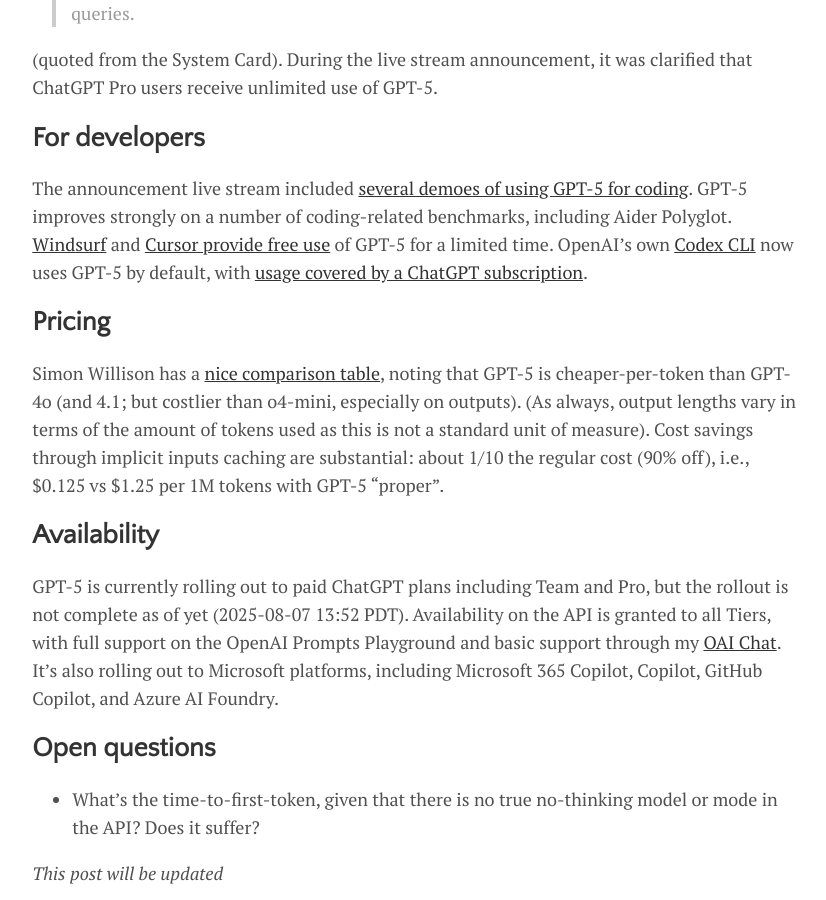
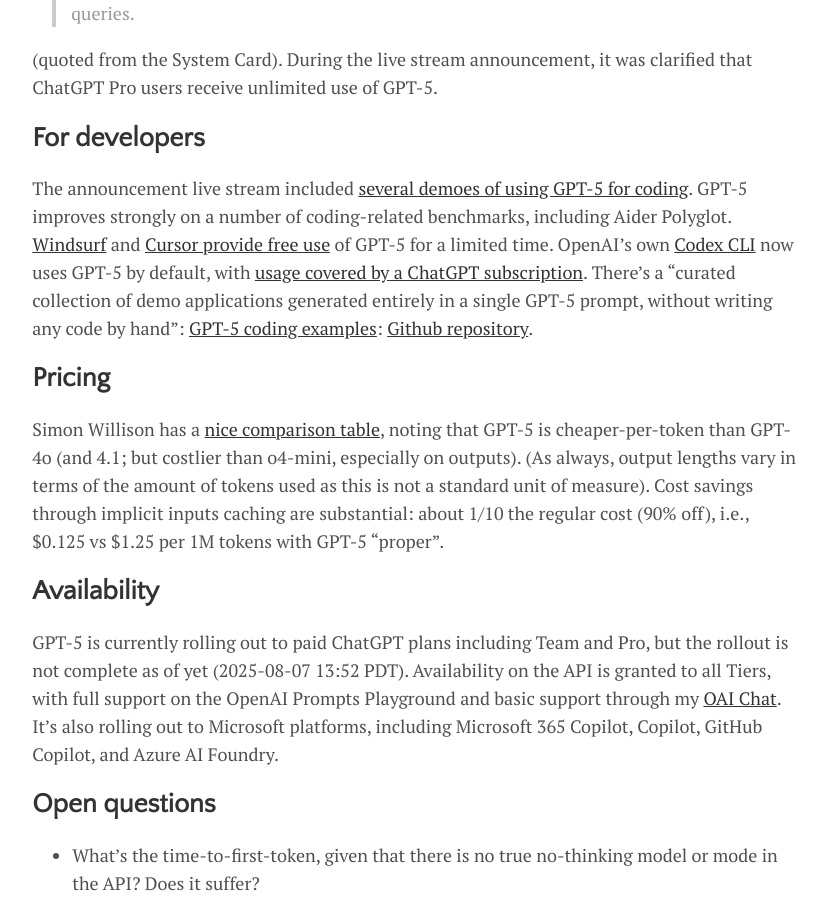
Before and after one commit to ndurner/ndurner.github.io, a Jekyll site: the page built from _posts/2025-08-07-openai-gpt-5.md, in a window 1280 px wide and 900 px high, scrolled down 1809 px. Shown: the whole window, without its empty margins (224-1050 px from the left). Built offline with Jekyll 4.4.1, drawn with Linux system fonts in a browser that asks for light colours.

Commit message:
GPT-5 coding examples

```diff
--- a/_posts/2025-08-07-openai-gpt-5.md
+++ b/_posts/2025-08-07-openai-gpt-5.md
@@ -46,7 +46,7 @@
 (quoted from the System Card). During the live stream announcement, it was clarified that ChatGPT Pro users receive unlimited use of GPT-5.
 
 ## For developers
-The announcement live stream included [several demoes of using GPT-5 for coding](https://youtu.be/0Uu_VJeVVfo?t=2464). GPT-5 improves strongly on a number of coding-related benchmarks, including Aider Polyglot. [Windsurf](https://x.com/OpenAIDevs/status/1953554951885713859) and [Cursor provide free use](https://x.com/cursor_ai/status/1953519580627742750) of GPT-5 for a limited time. OpenAI's own [Codex CLI](openai-codex-notes) now uses GPT-5 by default, with [usage covered by a ChatGPT subscription](https://x.com/embirico/status/1953526045573059056).
+The announcement live stream included [several demoes of using GPT-5 for coding](https://youtu.be/0Uu_VJeVVfo?t=2464). GPT-5 improves strongly on a number of coding-related benchmarks, including Aider Polyglot. [Windsurf](https://x.com/OpenAIDevs/status/1953554951885713859) and [Cursor provide free use](https://x.com/cursor_ai/status/1953519580627742750) of GPT-5 for a limited time. OpenAI's own [Codex CLI](openai-codex-notes) now uses GPT-5 by default, with [usage covered by a ChatGPT subscription](https://x.com/embirico/status/1953526045573059056). There's a "curated collection of demo applications generated entirely in a single GPT-5 prompt, without writing any code by hand": [GPT-5 coding examples](https://gpt-examples.com): [Github repository](https://github.com/openai/gpt-5-coding-examples).
 
 ## Pricing
 Simon Willison has a [nice comparison table](https://simonwillison.net/2025/Aug/7/gpt-5/#:~:text=Input%20%24%2Fm), noting that GPT-5 is cheaper-per-token than GPT-4o (and 4.1; but costlier than o4-mini, especially on outputs). (As always, output lengths vary in terms of the amount of tokens used as this is not a standard unit of measure). Cost savings through implicit inputs caching are substantial: about 1/10 the regular cost (90% off), i.e., $0.125 vs $1.25 per 1M tokens with GPT-5 "proper".
```
